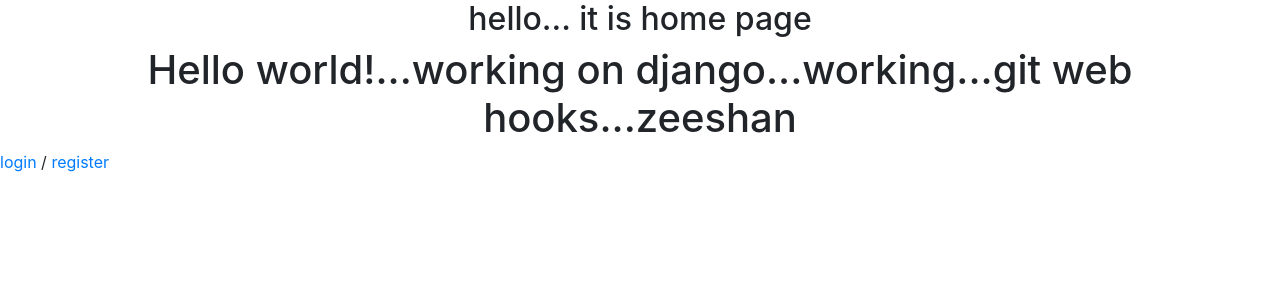
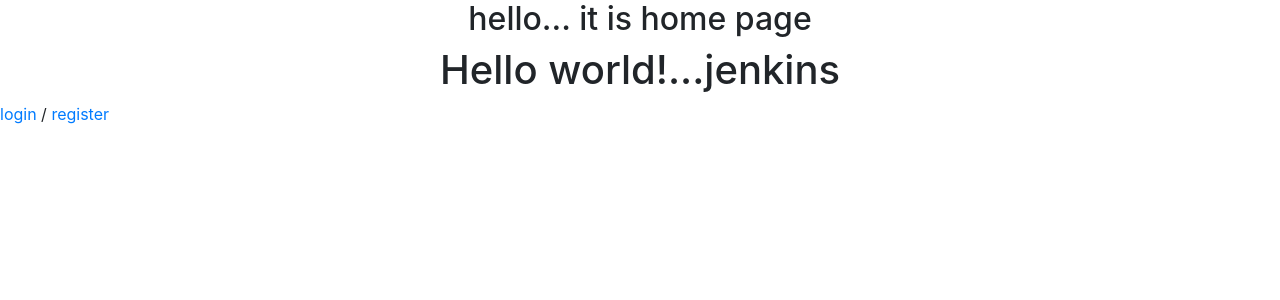
Before and after one commit to zeeshan495/LoginPage-Django, a Django app: page / in a window 1280 px wide. Shown: the top 300 px of the page. Run offline with Django 3.2, Linux system fonts and the light colour scheme; some libraries are stand-ins or nearby versions.

Commit message:
updating

```diff
--- a/templates/index.html
+++ b/templates/index.html
@@ -13,7 +13,7 @@
 <body>
 <div class='text-center'>
     <h2>{{tittle}}</h2>
-    <h1>Hello world!...working on django...working...git web hooks...zeeshan</h1>
+    <h1>Hello world!...jenkins</h1>
 
 </div>
 
```
